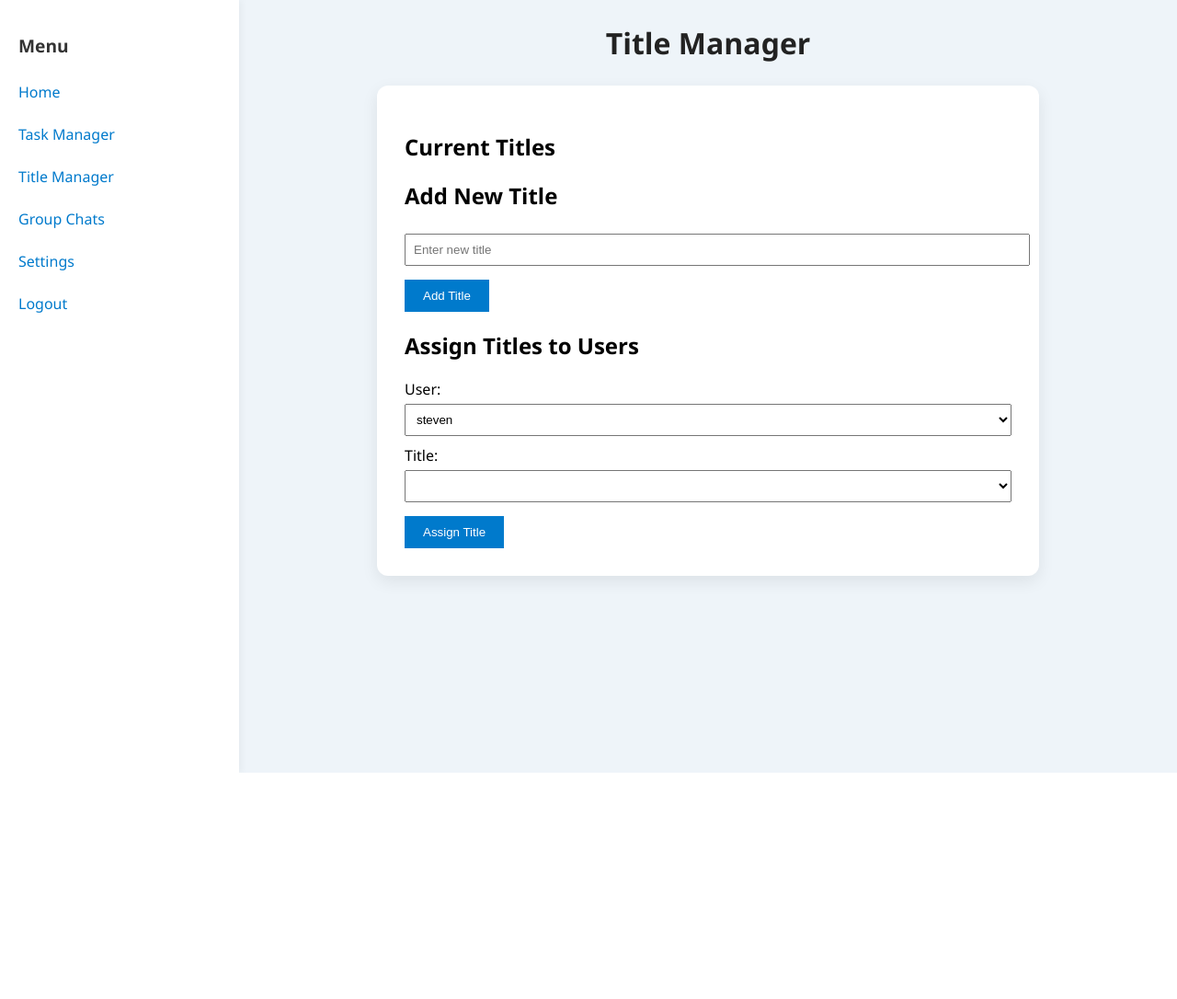
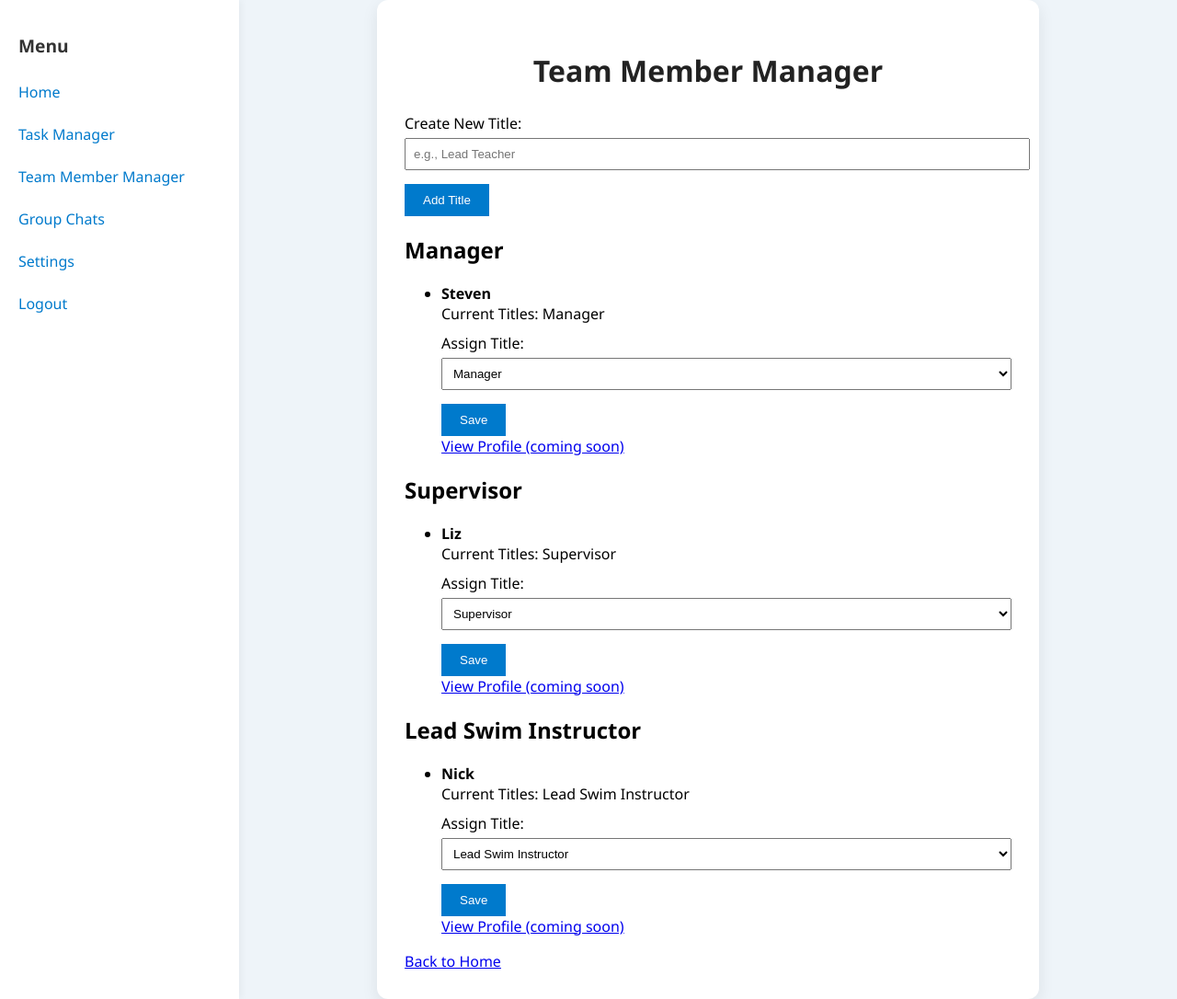
Before and after one commit to Steven-Machin/todo-list, a Flask app: page /titles in a window 1280 px wide. Shown: the whole page at 92% size. Before the commit the page ends 840 px from the top, so only its background shows below. Run offline with Flask 3, Linux system fonts and the light colour scheme; the visitor is signed in with stand-in values (Sample User, id 1); lists and menus that the app fills with data are empty.

Commit message:
Added team member manager functionality

```diff
--- a/app.py
+++ b/app.py
@@ -10,6 +10,7 @@ app.secret_key = "manager-task-secret"
 TASKS_FILE = "tasks.json"
 USERS_FILE = "users.json"
 SHIFTS_FILE = "shifts.json"
+TITLES_FILE = "titles.json"
 
 def load_tasks():
     if os.path.exists(TASKS_FILE):
@@ -70,6 +71,16 @@ def save_shifts(shifts):
         json.dump(shifts, file, indent=2)
 
 tasks = load_tasks()
+
+def load_titles():
+    if os.path.exists(TITLES_FILE):
+        with open(TITLES_FILE, "r") as file:
+            return json.load(file)
+    return []
+
+def save_titles(titles):
+    with open(TITLES_FILE, "w") as file:
+        json.dump(titles, file, indent=2)
 
 @app.route("/")
 @login_required
@@ -374,13 +385,34 @@ def team_member_manager():
     users = load_users()
     return render_template("team_manager.html", users=users)
 
-@app.route("/titles")
+@app.route("/titles", methods=["GET", "POST"])
 @login_required
 def title_manager():
     if session.get("role") != "manager":
         return redirect("/")
+
     users = load_users()
-    return render_template("title_manager.html", users=users)
+    titles = load_titles()
+
+    # Handle new title creation
+    if request.method == "POST":
+        new_title = request.form.get("new_title", "").strip()
+        if new_title and new_title not in titles:
+            titles.append(new_title)
+            save_titles(titles)
+            flash(f"Title '{new_title}' added.")
+
+    # Categorize users by titles
+    categorized = {"Untitled": []}
+    for user in users:
+        user["display_name"] = user["username"].capitalize()
+        if user.get("titles"):
+            for t in user["titles"]:
+                categorized.setdefault(t, []).append(user)
+        else:
+            categorized["Untitled"].append(user)
+
+    return render_template("title_manager.html", categorized=categorized, all_titles=titles)
 
 
 @app.route("/titles/update", methods=["POST"])
--- a/tasks.json
+++ b/tasks.json
@@ -1,15 +1,4 @@
 [
-  {
-    "text": "Email member",
-    "done": false,
-    "priority": "High",
-    "assigned_to": "Liz",
-    "due": "2025-05-07",
-    "notes": "",
-    "created_by": "steven",
-    "created_at": "2025-05-02T14:35",
-    "overdue": false
-  },
   {
     "text": "Supervisor wrap up",
     "done": false,
@@ -18,6 +7,17 @@
     "due": "2025-05-05",
     "notes": "Supervisor group chat follow up",
     "created_by": "steven",
-    "created_at": "2025-05-02T14:35"
+    "created_at": "2025-05-02T14:35",
+    "overdue": false
+  },
+  {
+    "text": "Update Shift Board",
+    "done": false,
+    "priority": "High",
+    "assigned_to": "Liz",
+    "due": "2025-05-09",
+    "notes": "Update all shifts to shift board",
+    "created_by": "steven",
+    "created_at": "2025-05-02T15:34"
   }
 ]
--- a/templates/index.html
+++ b/templates/index.html
@@ -12,9 +12,8 @@
         <h2>Menu</h2>
         <a href="/">Home</a>
         <a href="/tasks">Task Manager</a>
-        <a href="/titles">Title Manager</a>
+        <a href="/titles">Team Member Manager</a>
         <a href="/groups">Group Chats</a>
-        <a href="/members">Team Member Manager</a>
         <a href="/settings">Settings</a>
         <a href="/logout">Logout</a>
       </div>
--- a/templates/task_manager.html
+++ b/templates/task_manager.html
@@ -11,7 +11,7 @@
     <h2>Menu</h2>
     <a href="/">Home</a>
     <a href="/tasks">Task Manager</a>
-    <a href="/titles">Title Manager</a>
+    <a href="/titles">Team Member Manager</a>
     <a href="/groups">Group Chats</a>
     <a href="/settings">Settings</a>
     <a href="/logout">Logout</a>
--- a/templates/title_manager.html
+++ b/templates/title_manager.html
@@ -1,9 +1,7 @@
 <!DOCTYPE html>
-<html lang="en">
+<html>
 <head>
-  <meta charset="UTF-8">
-  <meta name="viewport" content="width=device-width, initial-scale=1.0">
-  <title>Title Manager</title>
+    <title>Team Member Manager</title>
     <link rel="stylesheet" href="{{ url_for('static', filename='style.css') }}">
 </head>
 <body>
@@ -11,58 +9,74 @@
             <h2>Menu</h2>
             <a href="/">Home</a>
             <a href="/tasks">Task Manager</a>
-    <a href="/titles">Title Manager</a>
+            <a href="/titles">Team Member Manager</a>
             <a href="/groups">Group Chats</a>
             <a href="/settings">Settings</a>
             <a href="/logout">Logout</a>
         </div>
 
         <div class="main-content">
-    <h1>Title Manager</h1>
+            <div class="container">
+                <h1>Team Member Manager</h1>
 
-    {% if role != 'manager' %}
-      <div class="container">
-        <h2>Current Titles</h2>
+                <!-- Title Creation Form -->
+                <form method="post" action="{{ url_for('title_manager') }}" style="margin-bottom: 20px;">
+                    <label for="new_title">Create New Title:</label>
+                    <input type="text" name="new_title" required placeholder="e.g., Lead Teacher">
+                    <button type="submit">Add Title</button>
+                </form>
+
+                {% if categorized['Untitled'] %}
+                    <h2>Untitled</h2>
                     <ul>
-          {% for title in titles %}
+                        {% for user in categorized['Untitled'] %}
                             <li>
-              {{ title }}
-              <form style="display:inline;" method="post" action="/titles/remove">
-                <input type="hidden" name="title" value="{{ title }}">
-                <button type="submit">Remove</button>
+                                <strong>{{ user.display_name }}</strong><br>
+                                Current Titles: None<br>
+                                <form method="post" action="{{ url_for('update_titles') }}">
+                                    <label for="titles_{{ user.username }}">Assign Title:</label>
+                                    <select name="titles_{{ user.username }}">
+                                        <option value="">-- Select Title --</option>
+                                        {% for t in all_titles %}
+                                            <option value="{{ t }}">{{ t }}</option>
+                                        {% endfor %}
+                                    </select>
+                                    <button type="submit">Save</button>
                                 </form>
+                                <a href="#">View Profile (coming soon)</a>
                             </li>
                         {% endfor %}
                     </ul>
+                {% endif %}
 
-        <h2>Add New Title</h2>
-        <form method="post" action="/titles/add">
-          <input type="text" name="title" placeholder="Enter new title" required>
-          <button type="submit">Add Title</button>
-        </form>
-
-        <h2>Assign Titles to Users</h2>
-        <form method="post" action="/titles/assign">
-          <label for="user">User:</label>
-          <select name="user">
+                {% for title, users in categorized.items() %}
+                    {% if title != 'Untitled' %}
+                        <h2>{{ title }}</h2>
+                        <ul>
                             {% for user in users %}
-              <option value="{{ user.username }}">{{ user.username }}</option>
+                                <li>
+                                    <strong>{{ user.display_name }}</strong><br>
+                                    Current Titles: {{ user.titles | join(', ') if user.titles else 'None' }}<br>
+                                    <form method="post" action="{{ url_for('update_titles') }}">
+                                        <label for="titles_{{ user.username }}">Assign Title:</label>
+                                        <select name="titles_{{ user.username }}">
+                                            <option value="">-- Select Title --</option>
+                                            {% for t in all_titles %}
+                                                <option value="{{ t }}" {% if t in user.titles %}selected{% endif %}>{{ t }}</option>
                                             {% endfor %}
                                         </select>
+                                        <button type="submit">Save</button>
+                                    </form>
+                                    <a href="#">View Profile (coming soon)</a>
+                                </li>
+                            {% endfor %}
+                        </ul>
+                    {% endif %}
+                {% endfor %}
 
-          <label for="title">Title:</label>
-          <select name="title">
-            {% for title in titles %}
-              <option value="{{ title }}">{{ title }}</option>
-            {% endfor %}
-          </select>
-
-          <button type="submit">Assign Title</button>
-        </form>
+                <a href="/">Back to Home</a>
             </div>
-    {% else %}
-      <p>You do not have access to this page.</p>
-    {% endif %}
+        </div>
     </div>
 </body>
 </html>
--- /dev/null
+++ b/titles.json
@@ -0,0 +1,5 @@
+[
+  "Supervisor",
+  "Manager",
+  "Lead Swim Instructor"
+]
--- a/users.json
+++ b/users.json
@@ -4,21 +4,26 @@
     "display_name": "Steven",
     "password": "scrypt:32768:8:1$f2S0e0RpyWVqWrn7$e6b955468b95487d6a88b8ce1b29dcdface05b390f470c185e6e342c90b63c89bc2ed528a9e211ba7a4e26cd5ef1deddcde8b4a68125bf643c1ec6990e0cf599",
     "role": "manager",
-    "titles": []
+    "titles": [
+      "Manager"
+    ]
   },
   {
     "username": "liz",
     "display_name": "Liz",
     "password": "scrypt:32768:8:1$sTdTzV6J7ZIz1VnY$ebc2db149ad2f5c4e369306d07d3671adcd259aa534bf24c128e758a4ee49bdde7b23c3a4e3b7315f7213618529e8f4fe6958ece6d0ac0237dedb4748460b439",
     "role": "member",
-    "titles":[]
-
+    "titles": [
+      "Supervisor"
+    ]
   },
   {
     "username": "nick",
     "display_name": "Nick",
     "password": "scrypt:32768:8:1$TeFLD4Q5ZUPDwi7j$178c49172ac2c57e61f16d8d7df86dc104f834a67cd5afe5641b7e4195abee20f79824b07799743bd9f044686fdcd5bc0c1bc48b1801f81adf0b6fe4d7ea7105",
     "role": "member",
-    "titles": []
+    "titles": [
+      "Lead Swim Instructor"
+    ]
   }
 ]
```
Lines whose indentation alone changed are shown as unchanged.
